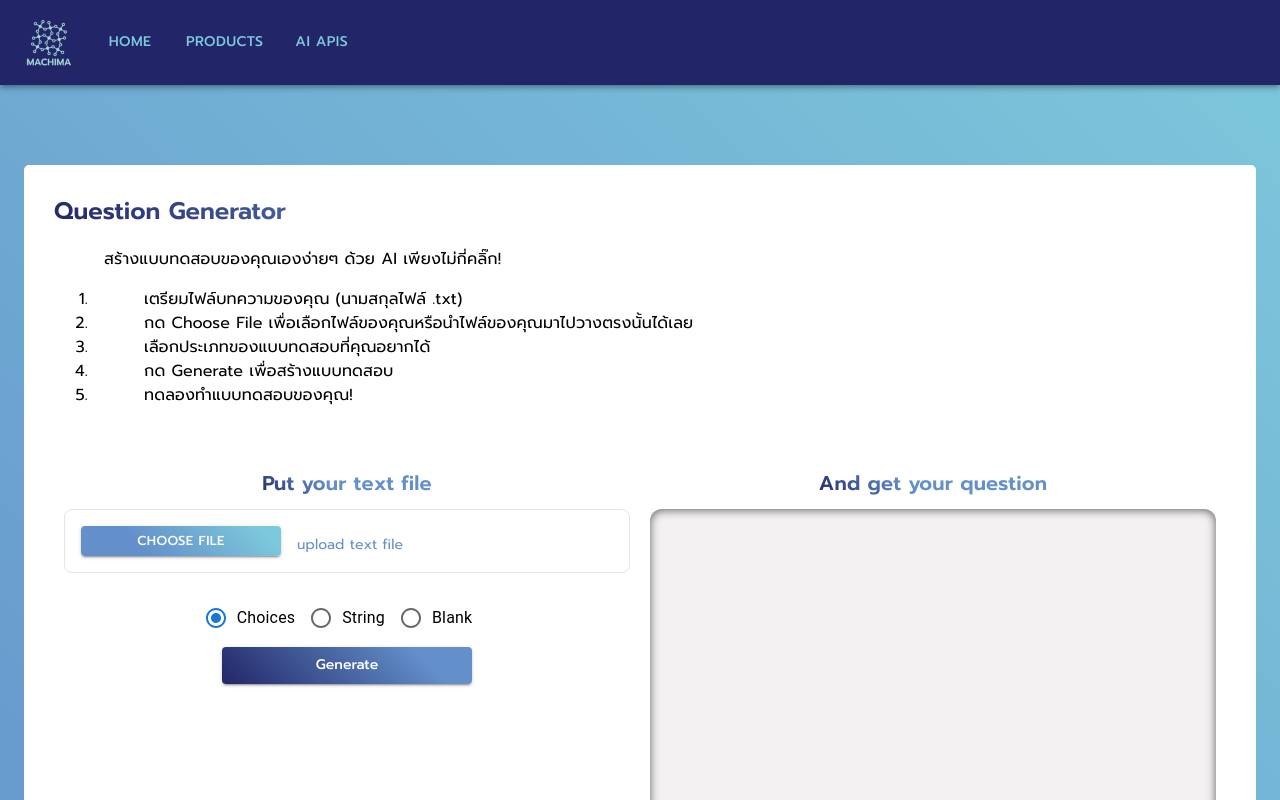
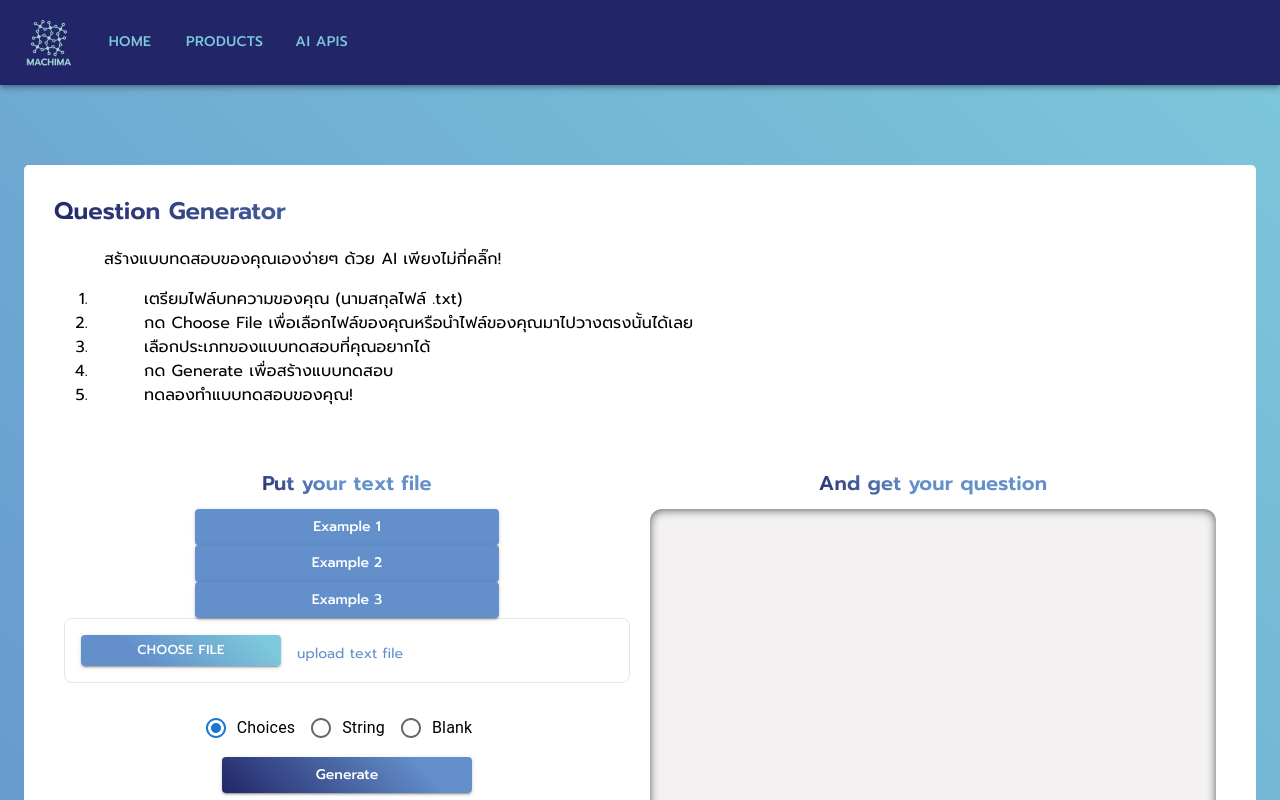
Before and after one commit to SuperAISS2-Bann-Machima/machi_nlp, a React (Create React App) app: page /products in a window 1280 px wide. Shown: the top 800 px of the page. Built offline with nearby package versions, Linux system fonts and the light colour scheme; a web font is replaced by a local one.

Commit message:
fixed base64 again

```diff
--- a/package.json
+++ b/package.json
@@ -12,7 +12,7 @@
     "@testing-library/react": "^12.1.2",
     "@testing-library/user-event": "^13.5.0",
     "axios": "^0.26.0",
-    "base-64": "^1.0.0",
+    "base64-utf8": "^1.0.0",
     "clsx": "^1.1.1",
     "react": "^17.0.2",
     "react-dom": "^17.0.2",
--- a/public/index.html
+++ b/public/index.html
@@ -21,7 +21,7 @@
       Learn how to configure a non-root public URL by running `npm run build`.
     -->
   <link rel="logo" href="./logo.png" />
-  <title>MACHI QUESt</title>
+  <title>MACHI QUEST</title>
 </head>
 
 <body>
--- a/src/components/common/UploadText.js
+++ b/src/components/common/UploadText.js
@@ -12,10 +12,10 @@ function UploadText({ onChange = (result) => { } }) {
       reader.onabort = () => console.log("file reading was aborted");
       reader.onerror = () => console.log("file reading has failed");
       reader.onload = function (e) {
-        onChange(e.target.result)
         var content = reader.result;
         var fileName = file.name;
         setContent(content);
+        onChange(content)
         setFileName(fileName);
       };
       reader.readAsText(file);
--- a/src/features/products/controller/index.js
+++ b/src/features/products/controller/index.js
@@ -1,6 +1,6 @@
 import { createContext, useContext, useState } from "react";
 import { QuestionGenrationAPI } from "../../../api";
-import base64 from 'base-64'
+import base64 from 'base64-utf8'
 
 const context = createContext();
 
@@ -19,6 +19,8 @@ class Controller {
         this.setIsAnswer = context.setIsAnswer;
 
         this.questions = context.questions;
+
+        this.setFile = context.setFile
     }
 }
 
@@ -37,7 +39,7 @@ export function ProductsProvider({ children }) {
 
     function QuestionGenerationHandle() {
         empytyHandle();
-        const data = base64.encode(file);
+        const data = base64.encode(file)
 
         QuestionGenrationAPI(data, anstype)
             .then((res) => {
--- a/src/features/products/index.js
+++ b/src/features/products/index.js
@@ -58,7 +58,19 @@ function Products() {
                 Put your text file
               </Typography>
 
-              <UploadText onChange={(result) => {}} />
+              <div
+                style={{
+
+                }}
+              >
+                <Button title='Example 1' />
+                <Button title='Example 2' />
+                <Button title='Example 3' />
+              </div>
+
+              <UploadText onChange={(result) => {
+                controller.setFile(result)
+              }} />
 
               <RadioGroup
                 sx={{ my: 1 }}
```
Also changed, not shown: 1 other file (tests, documents, lock files or other folders).
